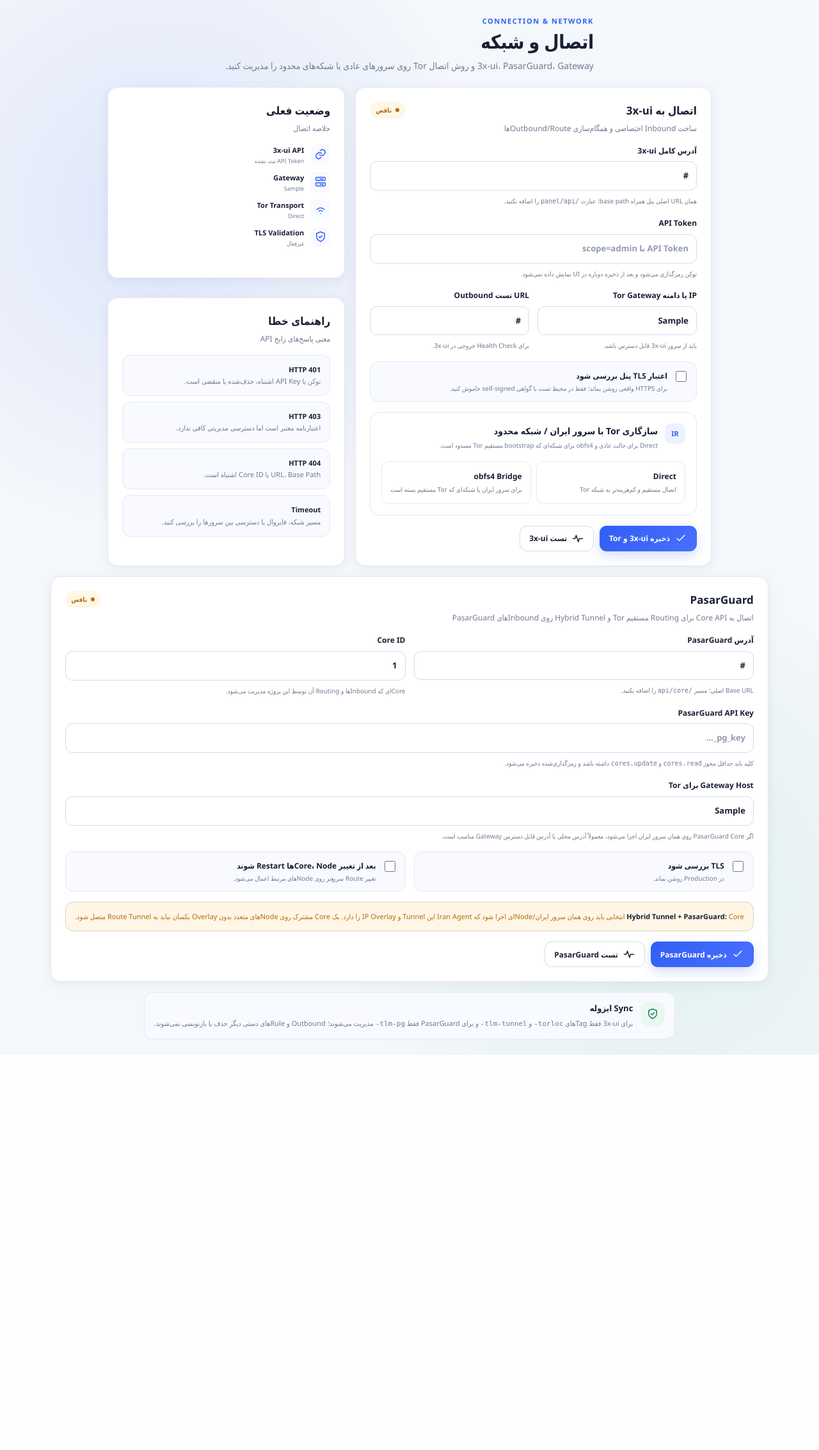
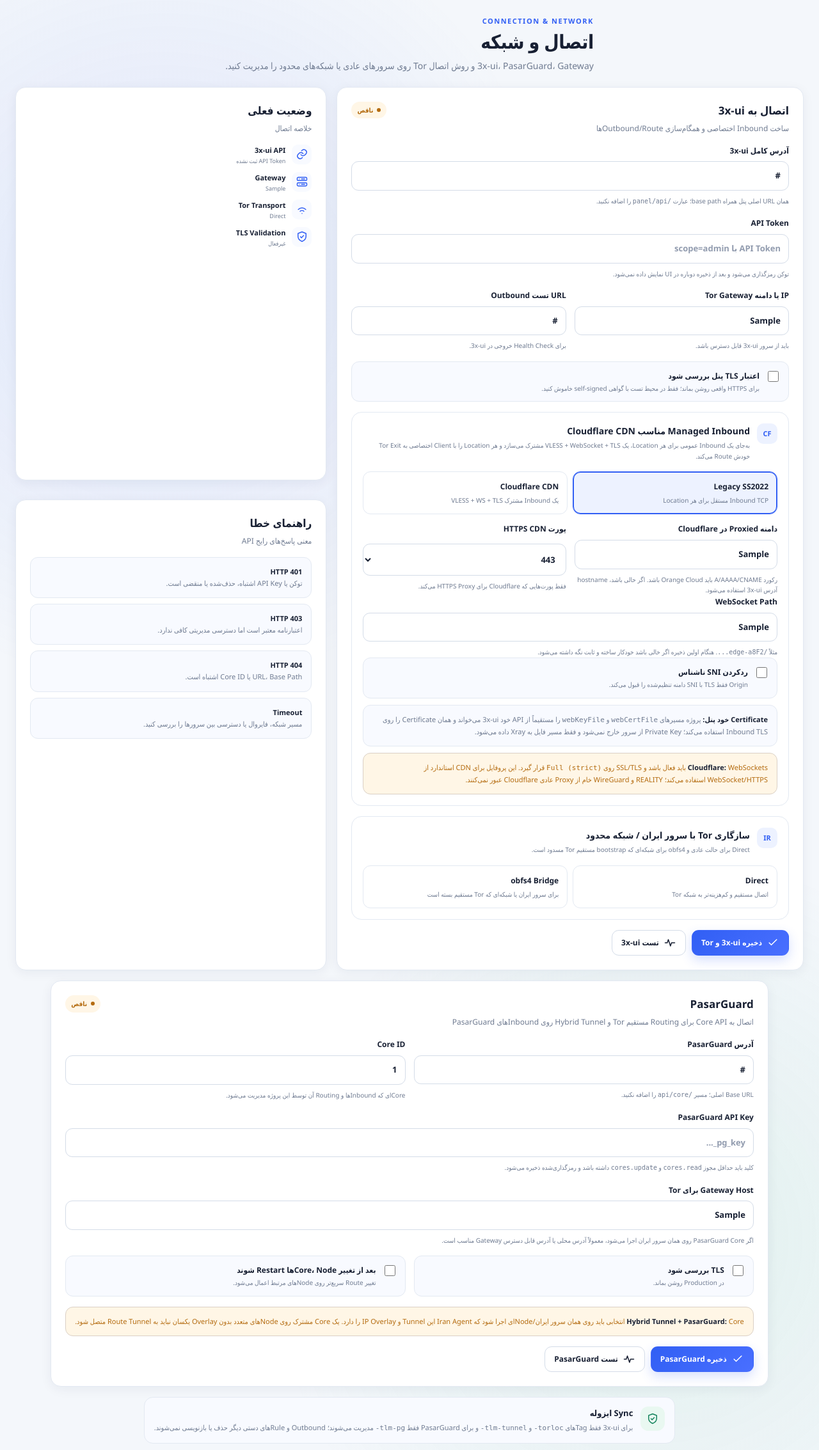
Before and after one commit to hazhanhasani/tor, a Flask app: template torpanel/templates/settings.html in a window 1280 px wide. Shown: the top 2267 px of the page at 64% size. Before the commit the page ends 1649 px from the top, so only its background shows below. Run offline with Flask 3, Linux system fonts and the light colour scheme; the template is opened without the code that fills it: most values are stand-ins (such as "Sample title", 1, 10 or a date in 2020); parts of the project's set-up code (start-up, migrations or seed data) failed here and were passed over.

Commit message:
Add Cloudflare CDN managed inbound controls

```diff
--- a/torpanel/templates/settings.html
+++ b/torpanel/templates/settings.html
@@ -18,6 +18,22 @@
         <label class="field"><span>URL تست Outbound</span><input name="xui_outbound_test_url" value="{{ xui_outbound_test_url }}" placeholder="https://www.google.com/generate_204"><small>برای Health Check خروجی در 3x-ui.</small></label>
       </div>
       <label class="check check-card"><input type="checkbox" name="xui_verify_tls" {% if xui_verify_tls %}checked{% endif %}><span><b>اعتبار TLS پنل بررسی شود</b><small>برای HTTPS واقعی روشن بماند؛ فقط در محیط تست با گواهی self-signed خاموش کنید.</small></span></label>
+
+      <div class="form-section" style="padding:17px">
+        <div class="form-section-title"><span class="form-section-number">CF</span><div><h3>Managed Inbound مناسب Cloudflare CDN</h3><p>به‌جای یک Inbound عمومی برای هر Location، یک VLESS + WebSocket + TLS مشترک می‌سازد و هر Location را با Client اختصاصی به Tor Exit خودش Route می‌کند.</p></div></div>
+        <div class="segmented">
+          <div class="segment-option"><input id="managedLegacy" type="radio" name="xui_managed_inbound_mode" value="legacy" {% if xui_managed_inbound_mode != 'cloudflare' %}checked{% endif %}><label for="managedLegacy">Legacy SS2022<small>Inbound TCP مستقل برای هر Location</small></label></div>
+          <div class="segment-option"><input id="managedCloudflare" type="radio" name="xui_managed_inbound_mode" value="cloudflare" {% if xui_managed_inbound_mode == 'cloudflare' %}checked{% endif %}><label for="managedCloudflare">Cloudflare CDN<small>یک Inbound مشترک VLESS + WS + TLS</small></label></div>
+        </div>
+        <div class="two" style="margin-top:13px">
+          <label class="field"><span>دامنه Proxied در Cloudflare</span><input name="xui_cdn_domain" value="{{ xui_cdn_domain }}" placeholder="edge.example.com"><small>رکورد A/AAAA/CNAME باید Orange Cloud باشد. اگر خالی باشد، hostname آدرس 3x-ui استفاده می‌شود.</small></label>
+          <label class="field"><span>پورت HTTPS CDN</span><select name="xui_cdn_port">{% for port in [443,2053,2083,2087,2096,8443] %}<option value="{{ port }}" {% if xui_cdn_port|string == port|string %}selected{% endif %}>{{ port }}</option>{% endfor %}</select><small>فقط پورت‌هایی که Cloudflare برای HTTPS Proxy می‌کند.</small></label>
+        </div>
+        <label class="field"><span>WebSocket Path</span><input name="xui_cdn_ws_path" value="{{ xui_cdn_ws_path }}" placeholder="خالی = تولید مسیر تصادفی امن"><small>مثلاً <code>/edge-a8F2...</code>. هنگام اولین ذخیره اگر خالی باشد خودکار ساخته و ثابت نگه داشته می‌شود.</small></label>
+        <label class="check check-card"><input type="checkbox" name="xui_cdn_reject_unknown_sni" {% if xui_cdn_reject_unknown_sni %}checked{% endif %}><span><b>ردکردن SNI ناشناس</b><small>Origin فقط TLS با SNI دامنه تنظیم‌شده را قبول می‌کند.</small></span></label>
+        <div class="callout success" style="margin-top:10px"><strong>Certificate خود پنل:</strong> پروژه مسیرهای <code>webCertFile</code> و <code>webKeyFile</code> را مستقیماً از API خود 3x-ui می‌خواند و همان Certificate را روی Inbound TLS استفاده می‌کند؛ Private Key از سرور خارج نمی‌شود و فقط مسیر فایل به Xray داده می‌شود.</div>
+        <div class="callout warning" style="margin-top:10px"><strong>Cloudflare:</strong> WebSockets باید فعال باشد و SSL/TLS روی <code>Full (strict)</code> قرار گیرد. این پروفایل برای CDN استاندارد از WebSocket/HTTPS استفاده می‌کند؛ REALITY و WireGuard خام از Proxy عادی Cloudflare عبور نمی‌کنند.</div>
+      </div>
 
       <div class="form-section" style="padding:17px">
         <div class="form-section-title"><span class="form-section-number">IR</span><div><h3>سازگاری Tor با سرور ایران / شبکه محدود</h3><p>Direct برای حالت عادی و obfs4 برای شبکه‌ای که bootstrap مستقیم Tor مسدود است.</p></div></div>
```
